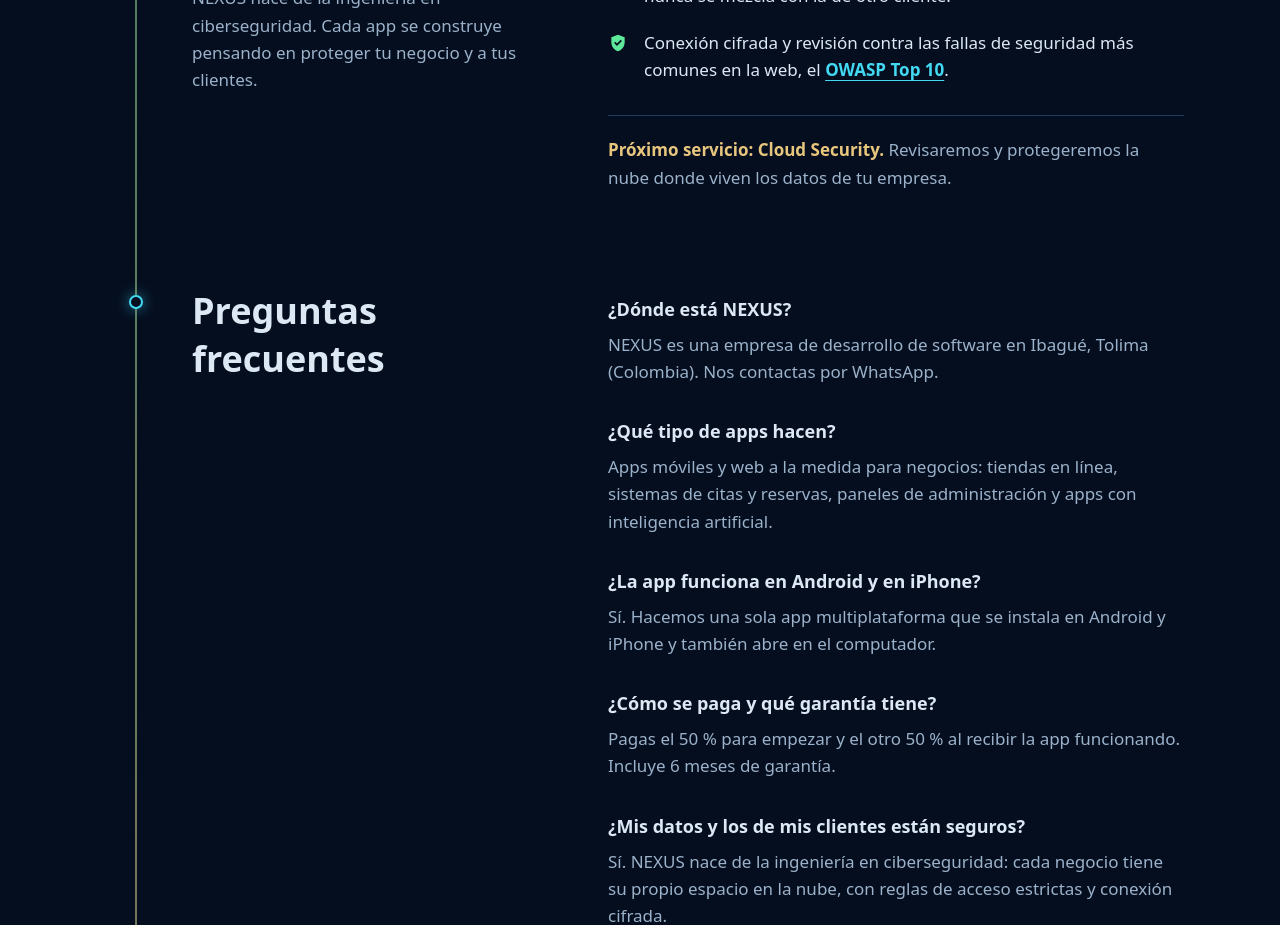
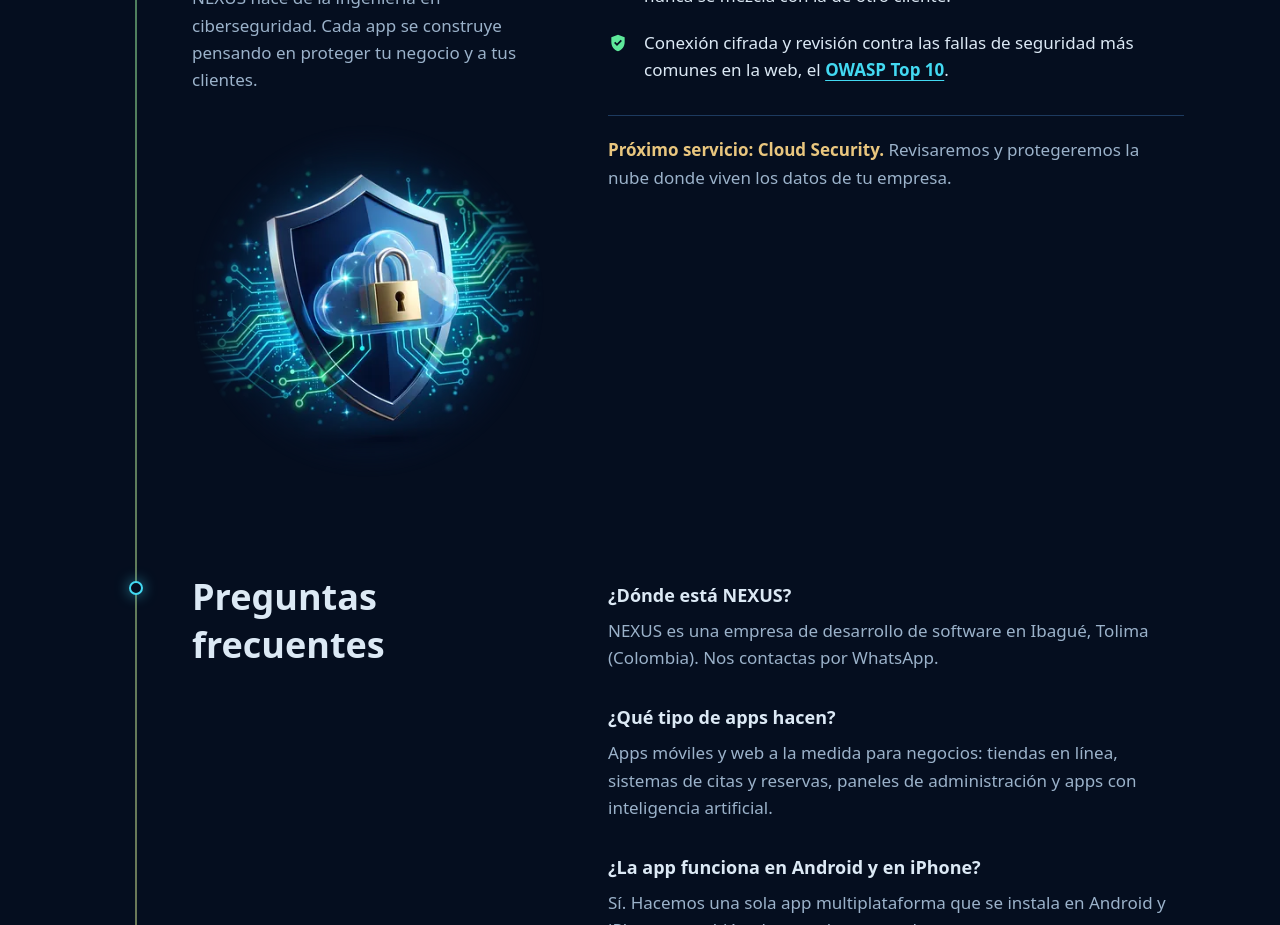
Before and after one commit to dannnyy1718/nexus-web, a React (Vite) app: page / in a window 1280 px wide. Shown: the part 3960-4885 px from the top of the page. Built offline with nearby package versions, Linux system fonts and the light colour scheme; a web font is replaced by a local one.

Commit message:
Imagen de seguridad en la página (hecha con Gemini, 22-48 KB)
Co-Authored-By: Claude Opus 5.5 <noreply@anthropic.com>

```diff
--- a/src/App.tsx
+++ b/src/App.tsx
@@ -279,6 +279,19 @@ export default function App() {
                   NEXUS nace de la ingeniería en ciberseguridad. Cada app se construye pensando en proteger tu
                   negocio y a tus clientes.
                 </p>
+                {/* Ilustración hecha con Gemini (2026-10-14): escudo y candado sobre la nube, con los colores de la marca.
+                    Dos tamaños: el celular baja la de 400 px (22 KB) y el computador la de 720 px (48 KB) */}
+                <img
+                  src="/img/seguridad-400.webp"
+                  srcSet="/img/seguridad-400.webp 400w, /img/seguridad-720.webp 720w"
+                  sizes="(min-width: 1024px) 22rem, 18rem"
+                  width={720}
+                  height={720}
+                  loading="lazy"
+                  decoding="async"
+                  alt=""
+                  className="imagen-fundida mt-8 w-full max-w-[18rem] lg:max-w-[22rem]"
+                />
               </div>
               <div>
             <ul className="grid max-w-[44rem] gap-5 lg:pt-2">
--- a/src/index.css
+++ b/src/index.css
@@ -430,6 +430,11 @@
   height: 1.75rem;
 }
 
+/* Imagen que se funde con el fondo: los bordes se desvanecen para que no se vea el cuadro */
+.imagen-fundida {
+  mask-image: radial-gradient(closest-side, #000 62%, transparent 100%);
+}
+
 /* Tarjeta de NEXUS Agenda: luz dorada de la corona del logo */
 .agenda {
   background: radial-gradient(80% 120% at 0% 0%, rgb(233 198 126 / 0.09), transparent 60%);
```
Also changed, not shown: public/img/seguridad-400.webp (added), public/img/seguridad-720.webp (added), 1 other file (tests, documents, lock files or other folders).
